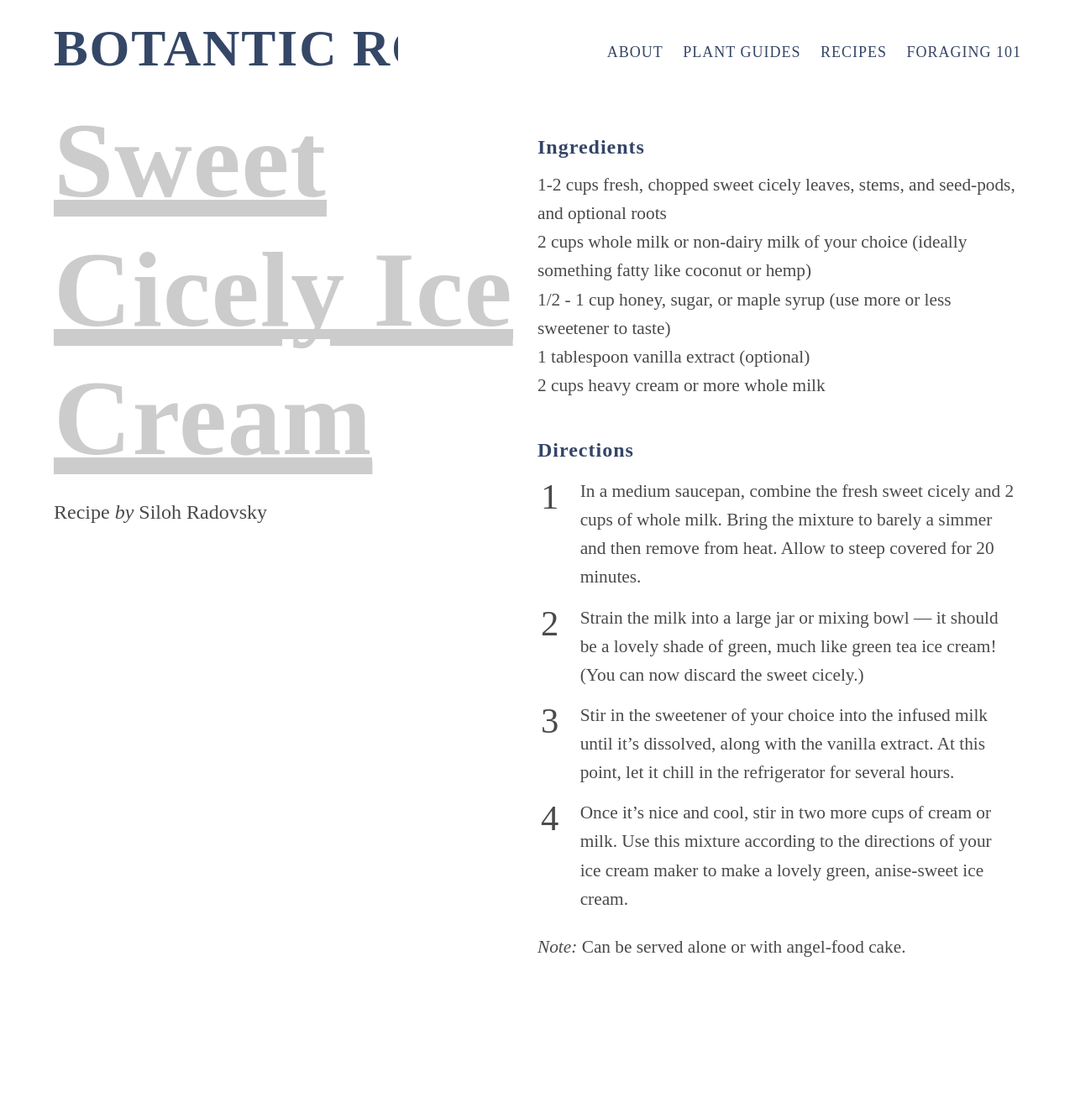
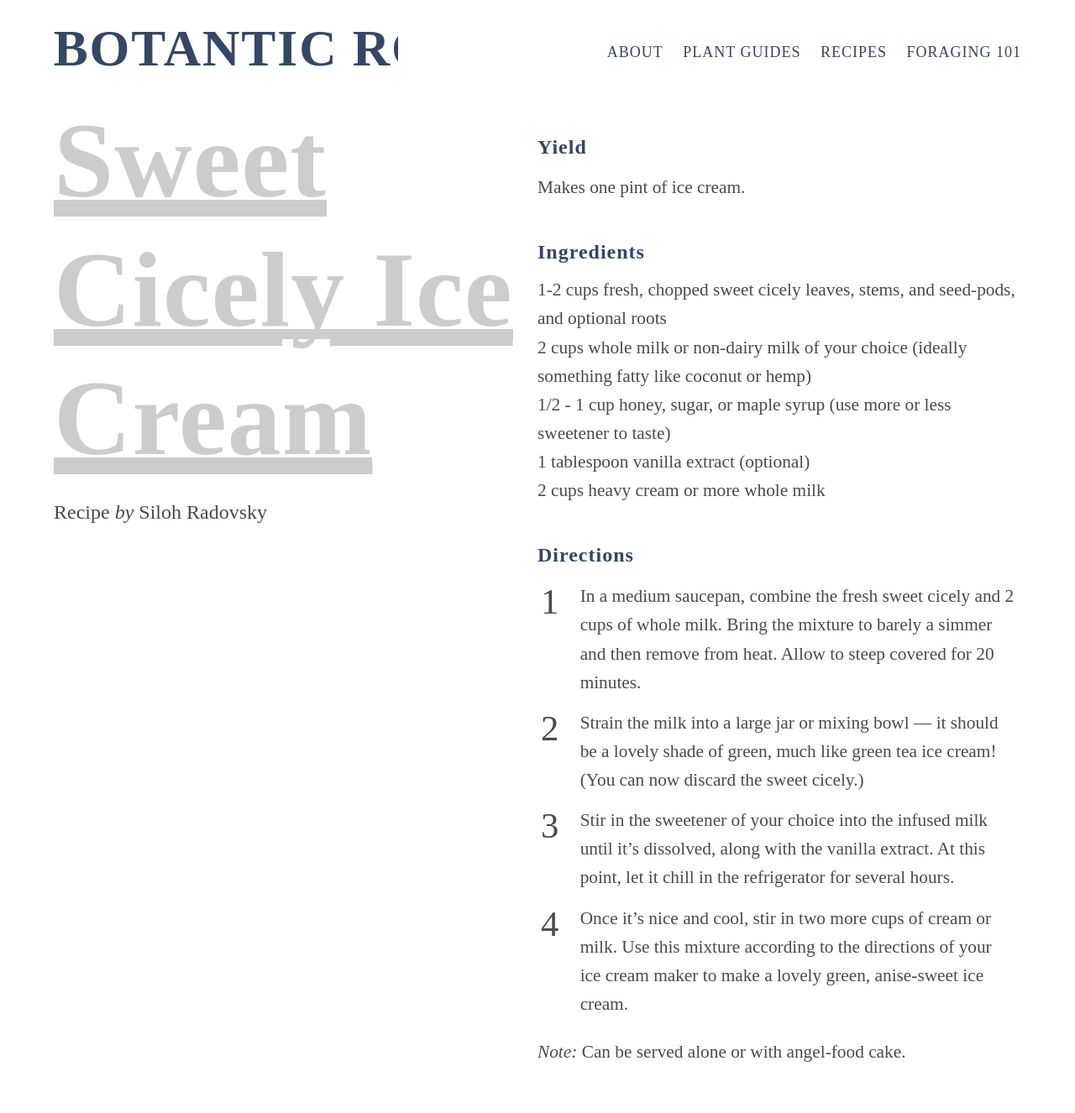
Before and after one commit to tinykite/botanic-romantic, a Jekyll site: the page built from _recipes/sweet-cicely-ice-cream.md, in a window 1280 px wide. Shown: the whole page at 84% size. Built offline with Jekyll 4.4.1, drawn with Linux system fonts in a browser that asks for light colours; before the commit the page ends 1198 px from its top, so only the background shows below that.

Commit message:
Removed recipe_size frontmatter

```diff
--- a/_recipes/sweet-cicely-ice-cream.md
+++ b/_recipes/sweet-cicely-ice-cream.md
@@ -2,10 +2,12 @@
 layout: recipes
 title:  "Sweet Cicely Ice Cream"
 author: "Siloh Radovsky"
-recipe_size: Makes one pint of ice cream.
 description: Because ice cream that's green is just a lot more fun.
 category: "sweet-cicely"
 ---
+### Yield
+Makes one pint of ice cream.
+
 ### Ingredients
 - 1-2 cups fresh, chopped sweet cicely leaves, stems, and seed-pods, and optional roots
 - 2 cups whole milk or non-dairy milk of your choice (ideally something fatty like coconut or hemp)
```
